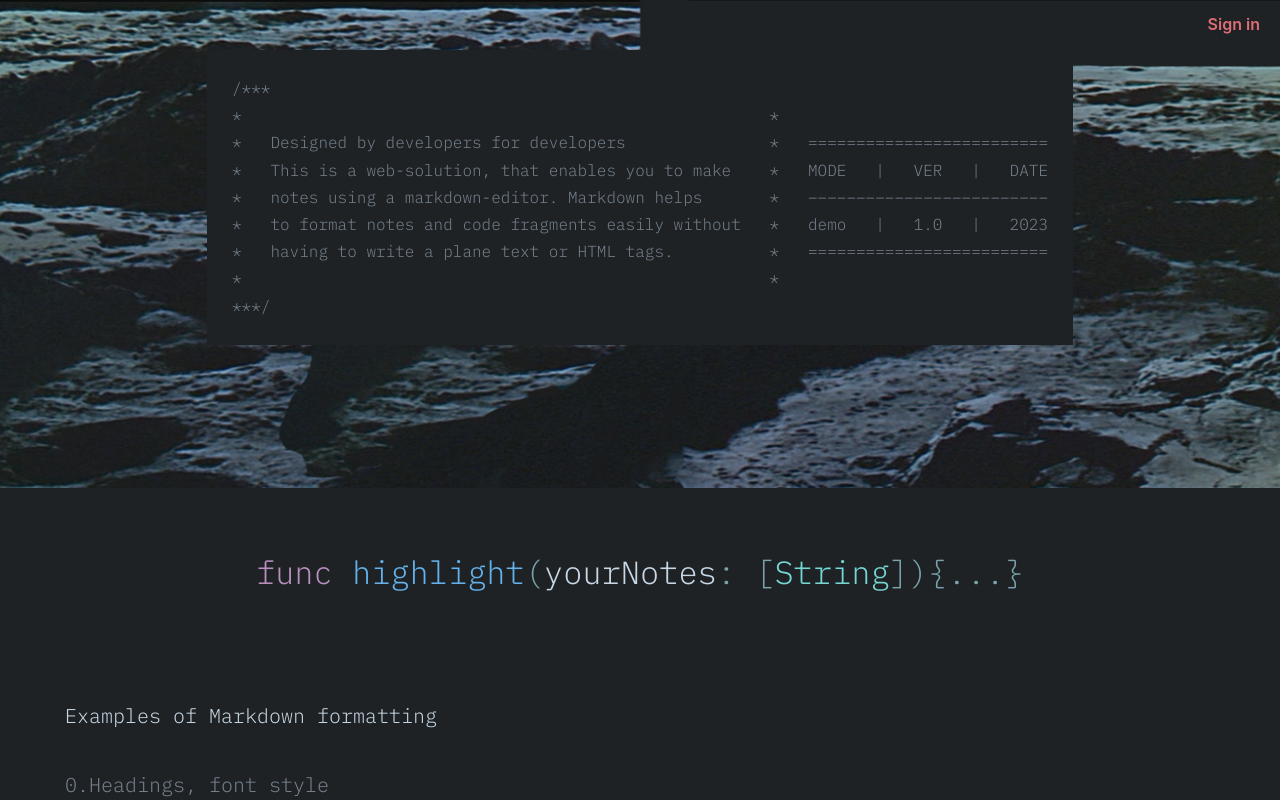
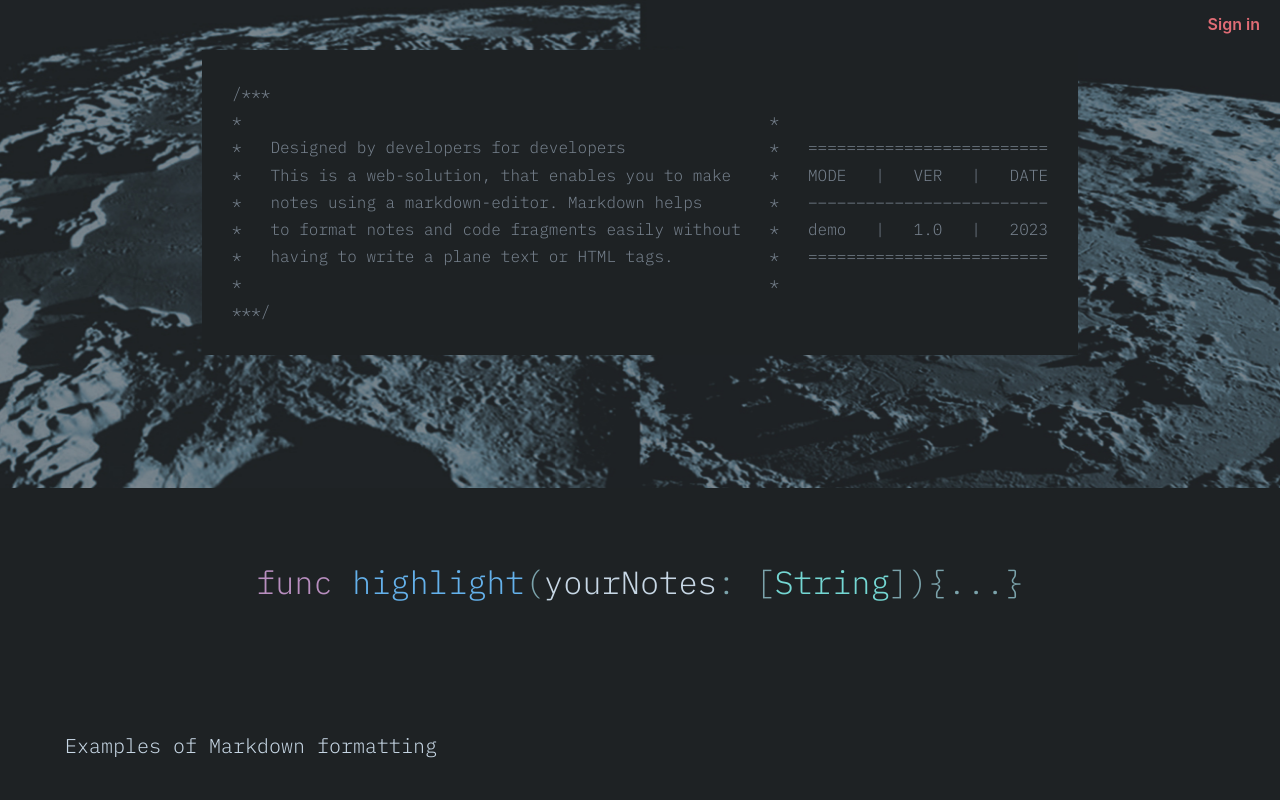
Before and after one commit to Dittner/MondmonolithFrontend, a React (Create React App) app: page / in a window 1280 px wide. Shown: the top 800 px of the page. Built offline with nearby package versions, Linux system fonts and the light colour scheme.

Commit message:
Small changes

```diff
--- a/src/docs/ui/intro/IntroView.tsx
+++ b/src/docs/ui/intro/IntroView.tsx
@@ -23,8 +23,7 @@ export const IntroView = observer(() => {
                  valign={VAlign.CENTER}
                  gap="50px"
                  paddingTop="100px"
-                 paddingBottom="20px"
-                 paddingHorizontal="20px">
+                 paddingBottom="20px">
 
     <Header width="100%"
             height="50px"
--- a/src/docs/ui/intro/introView.css
+++ b/src/docs/ui/intro/introView.css
@@ -16,7 +16,7 @@ div.about {
   color: var(--TextDark);
   white-space: pre;
   margin: -50px;
-  border: 25px solid var(--AppBg);
+  border: 30px solid var(--AppBg);
   background: var(--AppBg);
 }
 
@@ -44,7 +44,7 @@ div.highlightFunc {
 }
 
 div.markdownContainer {
-  border: 20px solid var(--AppBg);
+  border: 40px solid var(--AppBg);
   background: var(--AppBg);
 }
 
```
Also changed, not shown: public/headerBg.jpg.
